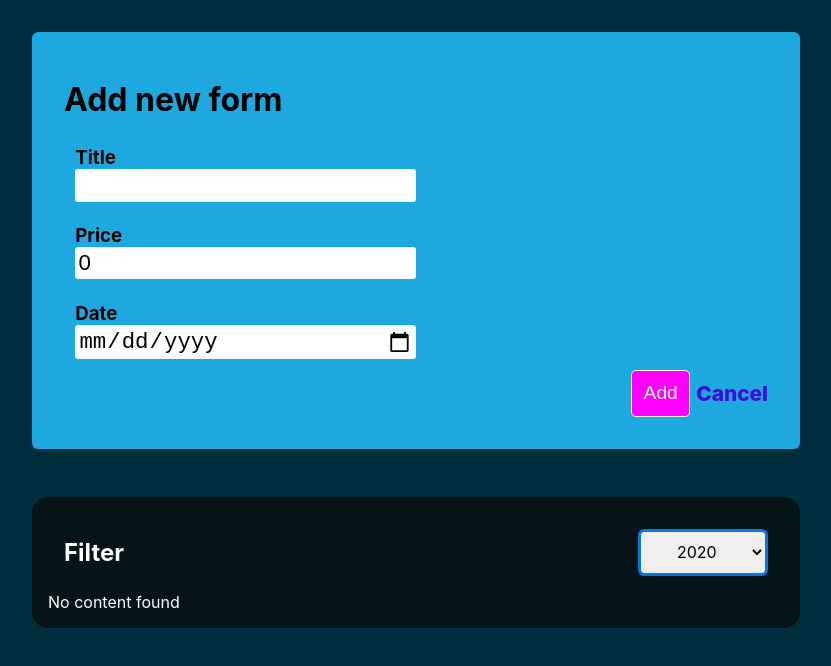
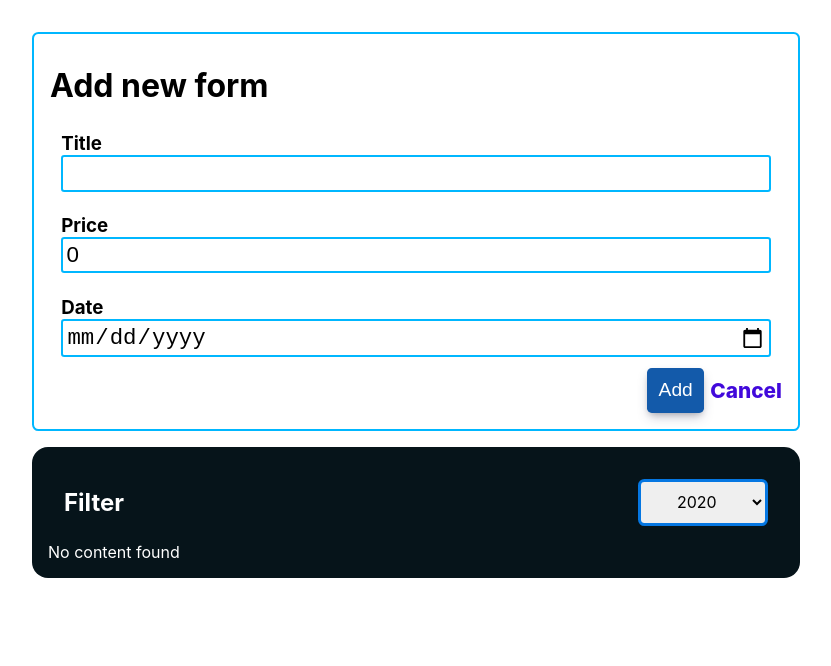
Before and after one commit to Sidiik/React-Refresher-expenses-app, a React (Create React App) app: page / in a window 1280 px wide. Both pictures are taken after a click on the button "Add new Expense". Shown: the top 666 px of the page, without its empty margins (224-1055 px from the left). Built offline with nearby package versions, Linux system fonts and the light colour scheme.

Commit message:
changed styles

```diff
--- a/src/components/Expenses/ExpenseDate.css
+++ b/src/components/Expenses/ExpenseDate.css
@@ -1,8 +1,9 @@
 .e-date {
   background: rgb(6, 49, 78);
-  padding: 0.7rem;
+  padding: 1rem 2rem;
   border-radius: 0.5rem;
   border: 2px solid #fff;
+  user-select: none;
 }
 .month {
   font-size: 1rem;
--- a/src/components/Expenses/ExpenseItem.css
+++ b/src/components/Expenses/ExpenseItem.css
@@ -2,7 +2,7 @@
   display: flex;
   justify-content: space-around;
   align-items: center;
-  background-color: rgb(29, 168, 223);
+  background-color: rgb(0, 183, 255);
   padding: 0.5rem;
   margin: 1rem;
   border-radius: 0.4rem;
@@ -12,8 +12,9 @@
 }
 .e-price {
   background-color: rgb(45, 3, 85);
-  padding: 0.4rem;
+  padding: 0.4rem 1rem;
   border-radius: 0.3rem;
+  border: 2px solid rgb(255, 255, 255);
 }
 
 .e-description {
--- a/src/components/Expenses/Expenses.css
+++ b/src/components/Expenses/Expenses.css
@@ -1,6 +1,6 @@
 .expenses {
   background: rgb(6, 20, 26);
   padding: 1rem;
-  margin-top: 3rem;
+  margin-top: 1rem;
   border-radius: 1rem;
 }
--- a/src/components/NewExpense/ExpenseForm.css
+++ b/src/components/NewExpense/ExpenseForm.css
@@ -1,9 +1,10 @@
 .newexpense {
-  background: #1da8df;
+  background: #ffffff;
   color: black;
   margin-top: 2rem;
   border-radius: 0.4rem;
-  padding: 2rem;
+  padding: 1rem;
+  border: 2px solid #00b7ff;
 }
 
 h1 {
@@ -11,6 +12,7 @@ h1 {
 }
 .form-controls {
   display: flex;
+  justify-content: space-between;
   flex-wrap: wrap;
 }
 .control {
@@ -20,11 +22,12 @@ h1 {
 }
 input {
   padding: 0.2rem;
-  width: 50%;
+  width: 100%;
   border-radius: 0.2rem;
   border: 0;
   outline: 0;
   font-size: 1.4rem;
+  border: 2px solid #00b7ff;
 }
 button {
   font-size: 1.2rem;
@@ -33,9 +36,11 @@ button {
   border-radius: 0.3rem;
   border: 0;
   outline: 0;
-  background: rgb(255, 0, 255);
-  border: 1px solid white;
+  background: rgb(19, 90, 170);
   color: white;
+  cursor: pointer;
+  box-shadow: rgba(50, 50, 93, 0.25) 0px 6px 12px -2px,
+    rgba(0, 0, 0, 0.3) 0px 3px 7px -3px;
 }
 .button {
   font-size: 1.2rem;
--- a/src/index.css
+++ b/src/index.css
@@ -6,7 +6,7 @@
 body {
   width: 60%;
   margin: auto;
-  background-color: rgb(0, 46, 61);
+  background-color: rgb(255, 255, 255);
   color: #fff;
   font-family: -apple-system, BlinkMacSystemFont, "Segoe UI", "Roboto", "Oxygen",
     "Ubuntu", "Cantarell", "Fira Sans", "Droid Sans", "Helvetica Neue",
```
